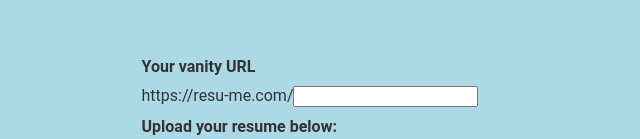
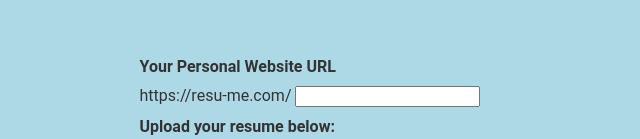
Before and after one commit to kaminsca/Resu-Me, a React (Create React App) app in the folder frontend/: page /new in a window 1280 px wide. Shown: the part 223-362 px from the top of the page, without its empty margins (330-970 px from the left). Built offline with nearby package versions, Linux system fonts and the light colour scheme.

Commit message:
tiny styling change

```diff
--- a/frontend/src/components/NewUserForm.js
+++ b/frontend/src/components/NewUserForm.js
@@ -62,10 +62,10 @@
     <div className="inner-container">
         <div className="container">
             <Form onSubmit={handleSubmit}>
-                <Form.Label htmlFor="basic-url" className="sep">Your vanity URL</Form.Label>
+                <Form.Label htmlFor="basic-url" className="sep">Your Personal Website URL</Form.Label>
                 <InputGroup className="mb-3 sep">
                     <InputGroup.Text id="basic-addon3">
-                    https://resu-me.com/
+                    https://resu-me.com/&nbsp;
                     </InputGroup.Text>
                     <Form.Control
                         id="basic-url"
```
